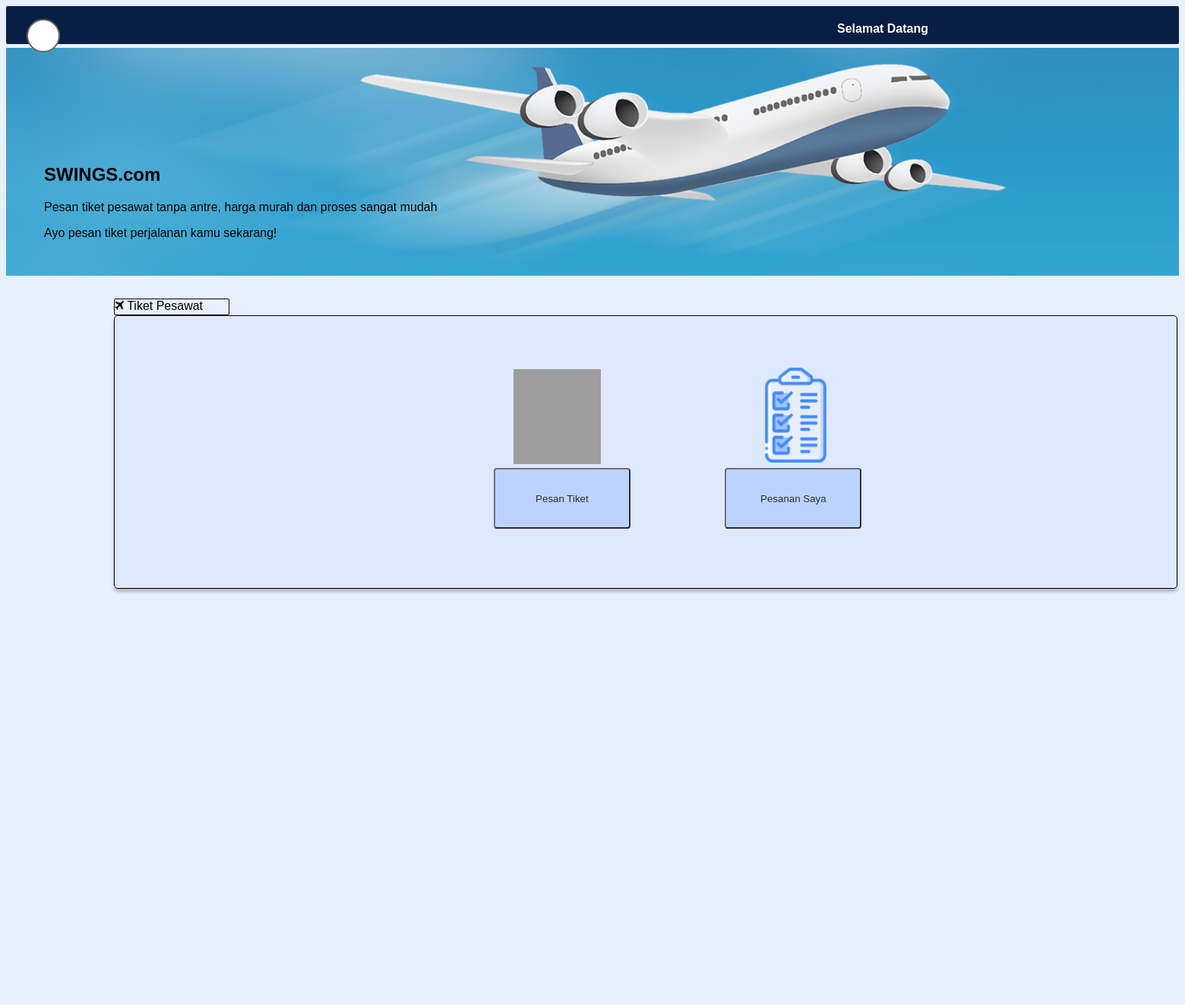
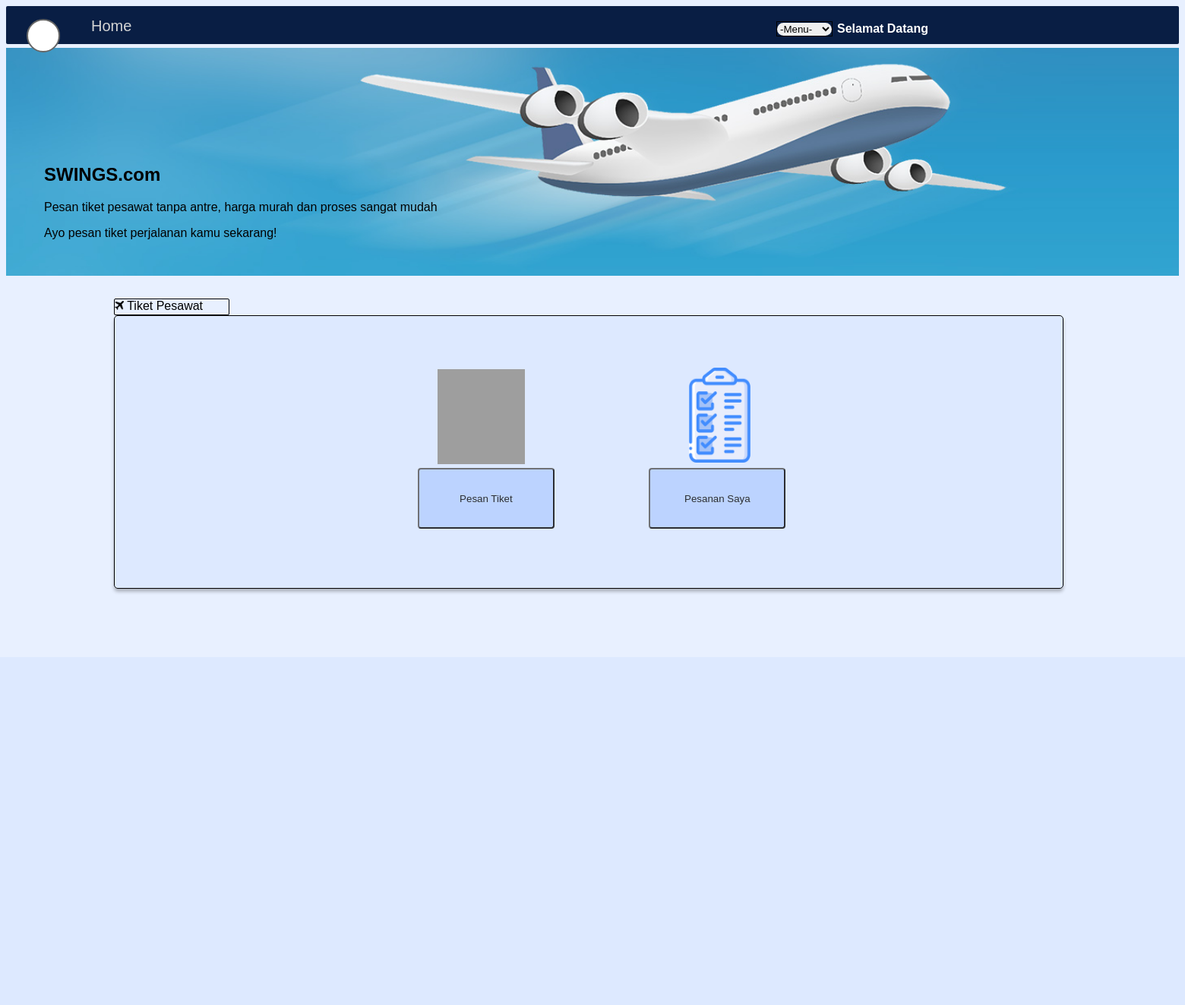
Before and after one commit to Alifan12/Kelompok6_TiketPesawat, a CodeIgniter 4 app: template app/Views/HomeAcc.php in a window 1560 px wide. Shown: the whole page at 76% size. After the commit the page ends 781 px from the top, so only its background shows below. Run offline with PHP 8.4 and a stand-in for CodeIgniter, Linux system fonts and the light colour scheme; the template is opened without the code that fills it, so the values that code supplies are empty; some libraries are stand-ins or nearby versions; grey boxes are pictures that could not be loaded.

Commit message:
ilham commit

```diff
--- a/app/Controllers/HomeAccController.php
+++ b/app/Controllers/HomeAccController.php
@@ -22,4 +22,7 @@ class HomeAccController extends Controller{
         ];
         return view('/HomeAcc.php',$data);
     }
+    public function profile(){
+        return view('/profile.php');
+    }
 }
--- a/app/Models/UserModel.php
+++ b/app/Models/UserModel.php
@@ -5,5 +5,7 @@ use CodeIgniter\Model;
 
 class UserModel extends Model{
     protected $table='account';
+
+    protected $useTimestamps = true;
     protected $allowedFields=['id','nama_depan','nama_belakang','username','password','email','no_telepon'];
 }
--- a/app/Views/HomeAcc.php
+++ b/app/Views/HomeAcc.php
@@ -34,14 +34,14 @@
       position: relative;
       height: 125px;
       width: 115px;
-      left: 525px;
+      left: 425px;
       bottom: 50px;
     }
     .gambar2{
       position: relative;
       height: 125px;
       width: 115px;
-      left: 720px;
+      left: 620px;
       bottom: 52px;
     }
     .profile{
@@ -49,14 +49,99 @@
       right: 150px;
       width: 350px;
     }
+    .profile_detail{
+      display: flex;
+      align-items: center;
+
+    }
+    .nama{
+      display: inline-block;
+      z-index: 5;
+
+
+    }
+    .select_profile{
+      position: absolute;
+      top: 20px;
+      left: -80px;
+      box-sizing: border-box;
+      border: 1px solid black;
+      border-radius: 0;
+      z-index: 5;
+
+    }
+    .select_profile select{
+      box-sizing: border-box;
+      border: 0px solid black;
+      border-radius: 10px;
+
+
+    }
+    .select_profile option:last-child{
+      background-color: red;
+    }
+    .select_profile option:last-child:hover{
+      background-color: red;
+    }
+    .navbar-left nav{
+      position: absolute;
+
+      float: :left;
+      top: 25px;
+      left: 100px;
+
+    }
+
+    .navbar-left a{
+      text-decoration: none;
+      font-size: 20px;
+      font-family: sans-serif;
+      padding: 13px 10px;
+    }
+    ul{
+      padding: 15px;
+      position: absolute;
+      top: 18px;
+      left: 110px;
+    }
+    li{list-style: none; display: inline;}
+    li a{background: rgb(9, 30, 68); color:#d4d4d4;}
+    li a:hover{background: #4da4ff; color:#fff;padding: 13px 10px;}
+
+
 </style>
 
 <nav class="navbar">
-    <div class="navbar-left"><div class="logo"></div></div>
+  <div class="navbar-left"><div class="logo"></div>
+  <ul>
+        <li><a href="/HomeAccController">Home</a></li>
+    </ul>
+
+  </div>
 
     <div class="navbar-right">
       <div class="profile">
-        <h4>Selamat Datang <?= $nama_lengkap?></h4>
+        <div class="profile_detail">
+
+          <div class="nama_profile">
+            <div class="nama">
+              <h4>Selamat Datang <?= $nama_lengkap?></h4>
+            <div class="select_profile">
+              <select class="select" nama="pilihprofile" onchange="location = this.value;">
+              <option selected value="#" >-Menu-</option>
+
+              <option value="/HomeAccController/profile">Profile</option>
+              <option value="/LoginController/logout" >Sign Out</option>
+
+
+            </select>
+
+            </div>
+
+            </div>
+          </div>
+        </div>
+
       </div>
 
 
--- a/public/css/style.css
+++ b/public/css/style.css
@@ -84,8 +84,9 @@
       color: #444;
     }
 
-    div .main {
+    .main {
       width: auto;
+      height: 100px;
     }
 
 
@@ -119,12 +120,19 @@
     .main-content {
       width: auto;
       margin: 0 auto;
-      height: 900px;
+      height: 450px;
+    }
+    .kembali a{
+      text-decoration: none;
+      display: block;
+      margin-top: 10px;
+      margin-left: 5px;
+      color: rgb(224, 73, 35);
     }
 
     .menu {
       position: absolute;
-      width: 1400px;
+      width: 1250px;
       height: 360px;
       left: 150px;
       top: 415px;
@@ -140,7 +148,7 @@
     .sub-menu {
 
         position: relative;
-        left: 200px;
+        left: 100px;
       width: 180px;
       height: 80px;
       margin-bottom: 50px;
@@ -156,3 +164,20 @@
     .profile{
         color: #fff;
     }
+
+    .alert{
+      margin-left: 30px;
+      background-color: rgb(192, 65, 56);
+      height: 60px;
+      width: 350px;
+      color: white;
+      box-sizing: border-box;
+      border: 0px solid black;
+      border-radius: 10px;
+      align-items: center;
+    }
+    .tag{
+      position: relative;
+      top: 20px;
+      margin-left: 10px;
+    }
```
Also changed, not shown: app/Controllers/LoginController.php (+7 -9 lines), app/Controllers/RegisterController.php (+4 -4 lines), app/Views/Login.php (+12 -2 lines), app/Views/Profile.php (added, +21 -0 lines), app/Views/Regist.php (+18 -13 lines), app/Views/pages/home.php (+9 -3 lines).
